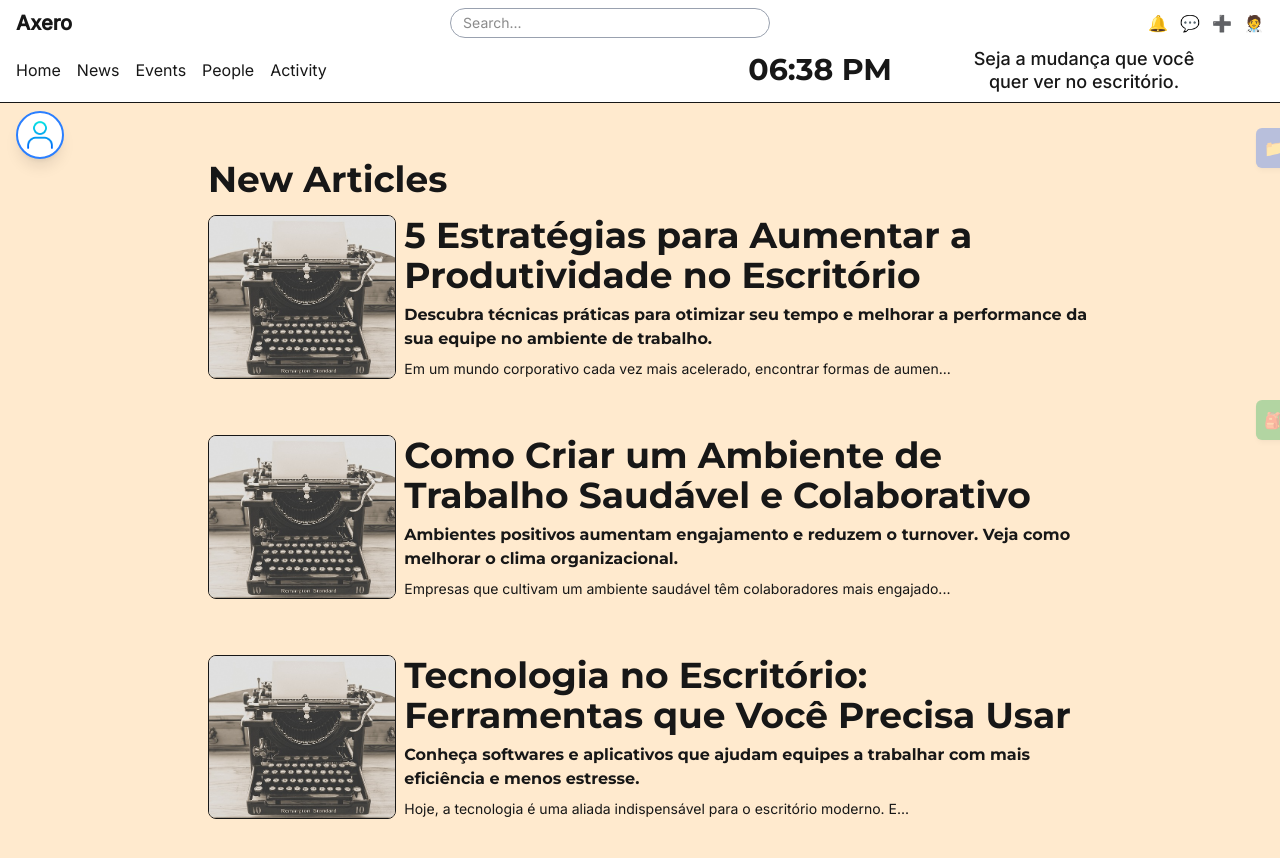
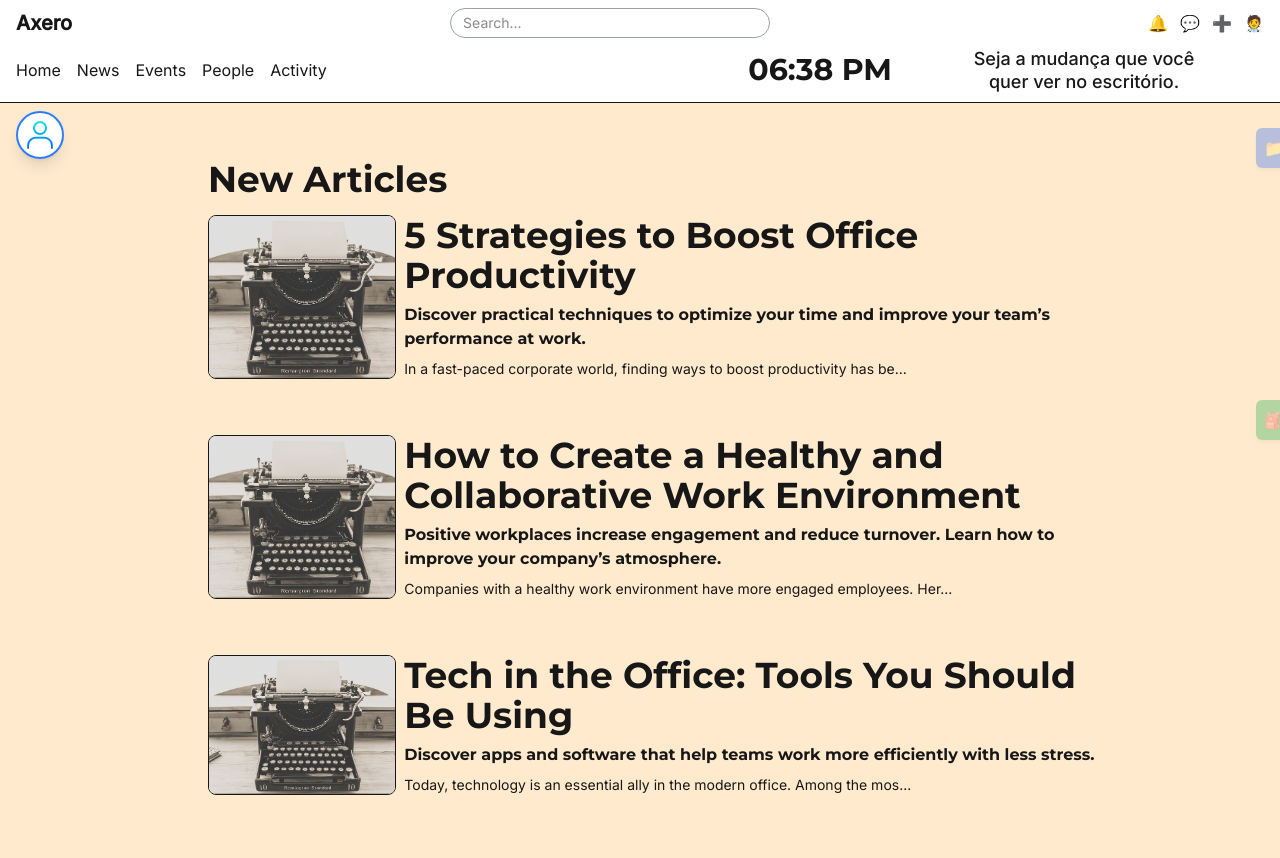
Before and after one commit to kailera/office-space, a Next.js app: page / in a window 1280 px wide. Shown: the top 858 px of the page. Built offline with nearby package versions, Linux system fonts and the light colour scheme.

Commit message:
update:blog-posts

```diff
--- a/res/blog-content.ts
+++ b/res/blog-content.ts
@@ -1,51 +1,51 @@
 export const blogPosts = [
   {
-    title: "5 Estratégias para Aumentar a Produtividade no Escritório",
-    description: "Descubra técnicas práticas para otimizar seu tempo e melhorar a performance da sua equipe no ambiente de trabalho.",
+    title: "5 Strategies to Boost Office Productivity",
+    description: "Discover practical techniques to optimize your time and improve your team’s performance at work.",
     text: `
-Em um mundo corporativo cada vez mais acelerado, encontrar formas de aumentar a produtividade tornou-se essencial. Neste artigo, exploramos cinco estratégias eficazes:
+In a fast-paced corporate world, finding ways to boost productivity has become essential. In this article, we explore five proven strategies:
 
-1. **Planeje seu dia** com metas claras.
-2. **Organize seu espaço** de trabalho.
-3. **Aplique a técnica Pomodoro.**
-4. **Delegue responsabilidades.**
-5. **Use tecnologia a seu favor.**
+1. **Plan your day** with clear goals.
+2. **Keep your workspace organized.**
+3. **Use the Pomodoro technique.**
+4. **Delegate tasks when needed.**
+5. **Leverage technology to save time.**
 
-Transforme hábitos e colha resultados reais.
+Changing habits can lead to real results.
     `,
-    publishBy: "Marina Costa – Especialista em Gestão de Tempo",
+    publishBy: "Marina Costa – Time Management Specialist",
     image: "/img/writter.jpg"
   },
   {
-    title: "Como Criar um Ambiente de Trabalho Saudável e Colaborativo",
-    description: "Ambientes positivos aumentam engajamento e reduzem o turnover. Veja como melhorar o clima organizacional.",
+    title: "How to Create a Healthy and Collaborative Work Environment",
+    description: "Positive workplaces increase engagement and reduce turnover. Learn how to improve your company’s atmosphere.",
     text: `
-Empresas que cultivam um ambiente saudável têm colaboradores mais engajados. Algumas ações práticas incluem:
+Companies with a healthy work environment have more engaged employees. Here are some practical actions you can take:
 
-- Estimular a **comunicação clara** e o respeito mútuo.
-- Criar espaços de descanso e pausas ativas.
-- Promover **atividades de integração**.
-- Valorizar conquistas e dar feedbacks construtivos.
+- Encourage **clear communication** and mutual respect.
+- Provide relaxation areas and active breaks.
+- Promote **team-building activities**.
+- Recognize achievements and give constructive feedback.
 
-Cuidar do ambiente de trabalho é cuidar das pessoas.
+Taking care of the workplace means taking care of people.
     `,
-    publishBy: "Carlos Menezes – Psicólogo Organizacional",
+    publishBy: "Carlos Menezes – Organizational Psychologist",
     image: "/img/writter.jpg"
   },
   {
-    title: "Tecnologia no Escritório: Ferramentas que Você Precisa Usar",
-    description: "Conheça softwares e aplicativos que ajudam equipes a trabalhar com mais eficiência e menos estresse.",
+    title: "Tech in the Office: Tools You Should Be Using",
+    description: "Discover apps and software that help teams work more efficiently with less stress.",
     text: `
-Hoje, a tecnologia é uma aliada indispensável para o escritório moderno. Entre as ferramentas mais úteis, destacam-se:
+Today, technology is an essential ally in the modern office. Among the most useful tools are:
 
-- **Trello ou Asana** para gestão de tarefas.
-- **Slack ou Microsoft Teams** para comunicação interna.
-- **Google Drive** para colaboração em tempo real.
-- **Notion** para organização de conhecimento.
+- **Trello or Asana** for task management.
+- **Slack or Microsoft Teams** for internal communication.
+- **Google Drive** for real-time collaboration.
+- **Notion** for organizing team knowledge.
 
-Adotar as ferramentas certas pode reduzir retrabalho e melhorar a produtividade.
+Using the right tools reduces rework and boosts productivity.
     `,
-    publishBy: "Luiza Fernandes – Consultora de Transformação Digital",
+    publishBy: "Luiza Fernandes – Digital Transformation Consultant",
     image: "/img/writter.jpg"
   }
-]
+];
```
